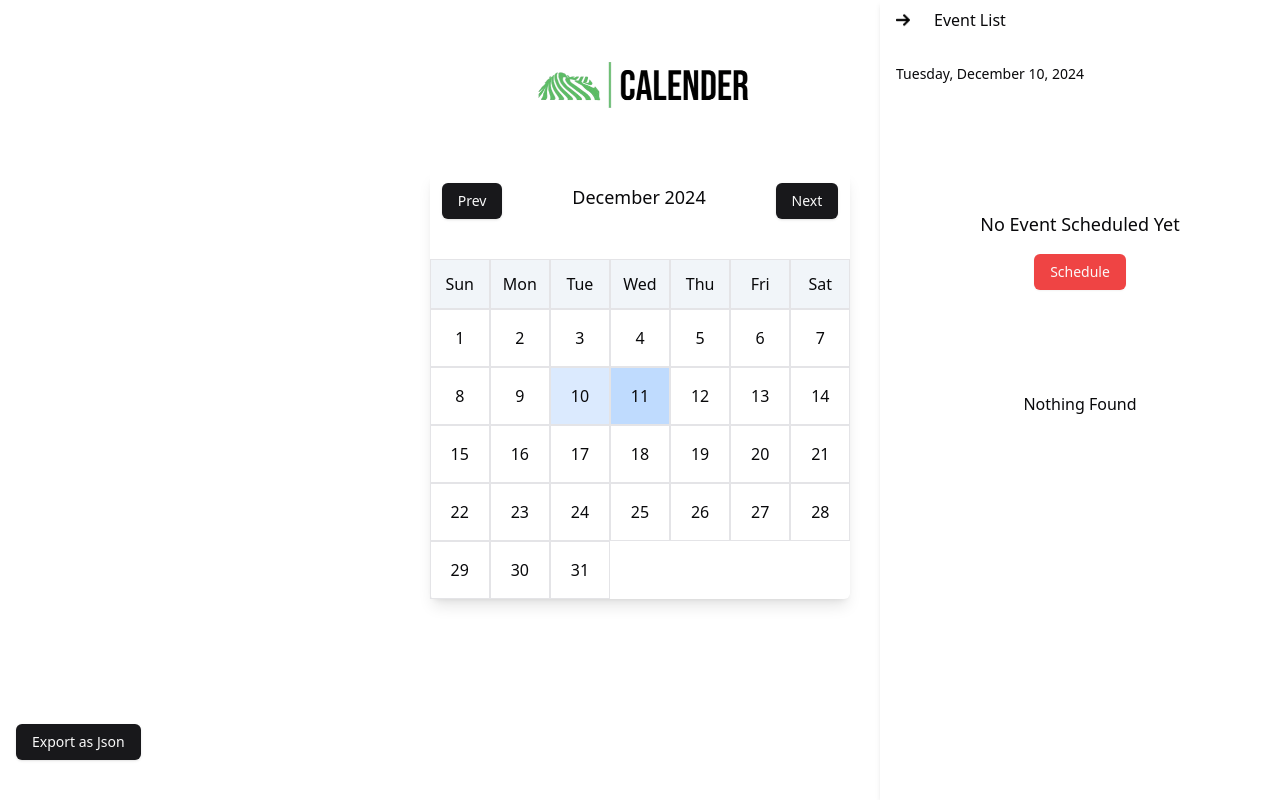
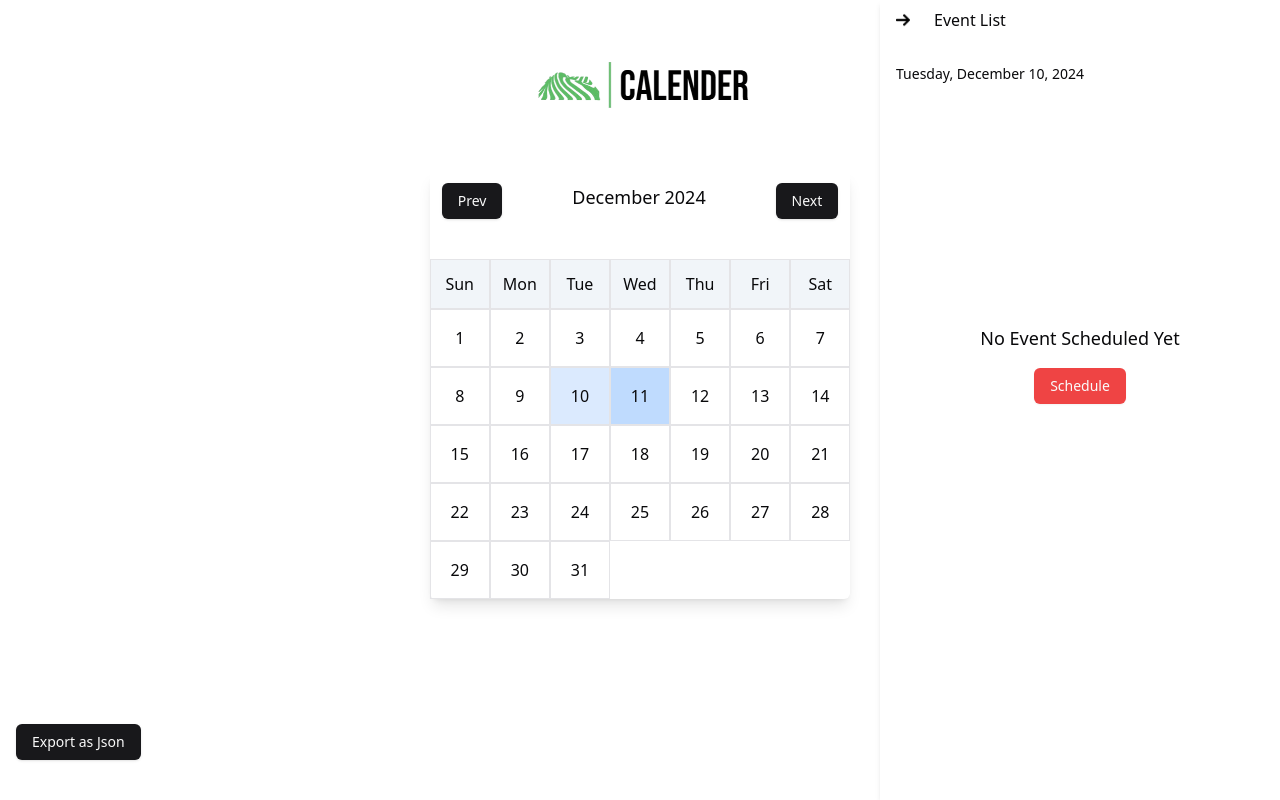
Before and after one commit to 11804800/event-calender, a React (Vite) app: page / in a window 1280 px wide. Both pictures are taken after a click on the element "10". Built offline with nearby package versions, Linux system fonts and the light colour scheme.

Commit message:
UI Correction

```diff
--- a/src/App.tsx
+++ b/src/App.tsx
@@ -131,6 +131,7 @@ function App() {
           HandleDelete={HandleDelete}
           HandleEdit={HandleEdit}
           HandleDragStart={HandleDragStart}
+          setSelectedDate={setSelectedDate}
         />
       )}
       {CreateEventVisible && (
--- a/src/Component/EventList.tsx
+++ b/src/Component/EventList.tsx
@@ -9,7 +9,8 @@ const EventList = ({
   events,
   HandleDelete,
   HandleEdit,
-  HandleDragStart
+  HandleDragStart,
+  setSelectedDate
 }: {
   SelectedDate: Date | null;
   SetSidebarVisible: any;
@@ -17,7 +18,8 @@ const EventList = ({
   events: any;
   HandleDelete: any;
   HandleEdit: any;
-  HandleDragStart:any
+  HandleDragStart:any,
+  setSelectedDate:any
 }) => {
   const { format } = new Intl.DateTimeFormat("en", {
     dateStyle: "full",
@@ -44,6 +46,7 @@ const EventList = ({
             className="hover:bg-slate-100 px-2 rounded-full"
             onClick={() => {
               SetSidebarVisible(false);
+              setSelectedDate(null);
             }}
           >
             <img src="/right.png" width="14" height="10" />
@@ -109,8 +112,8 @@ const EventList = ({
               </Button>
             </div>
           )}
-                    {
-            !eventList?.filter((item:any)=>item?.name.includes(Search)).length ?
+          {
+            eventList?.length &&  !eventList?.filter((item:any)=>item?.name.includes(Search)).length ?
             <div className="w-[100%] h-full flex justify-center">
               <p className="font-medium">Nothing Found</p>
             </div>
```
